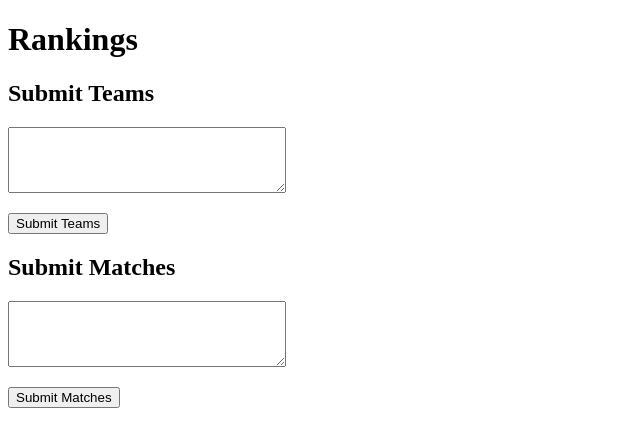
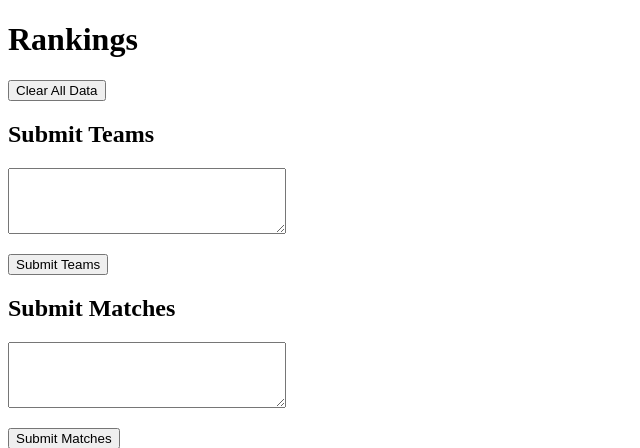
Before and after one commit to neosunhan/football-scoreboard, a Flask app: page / in a window 1280 px wide. Shown: the top 448 px of the page, without its empty margins (0-640 px from the left). Run offline with Flask 3, Linux system fonts and the light colour scheme.

Commit message:
Implement clear all data

```diff
--- a/app/forms.py
+++ b/app/forms.py
@@ -9,3 +9,6 @@ class TeamsForm(FlaskForm):
 class MatchesForm(FlaskForm):
     matches = TextAreaField('Matches Input', validators=[Length(min=1)])
     submit = SubmitField('Submit Matches')
+
+class ClearForm(FlaskForm):
+    submit = SubmitField('Clear all data')
--- a/app/models.py
+++ b/app/models.py
@@ -97,3 +97,8 @@ def get_groups():
     for group in groups.values():
         group.sort(key=lambda team: team.rank)
     return groups
+
+
+def clear_data():
+    TEAMS.clear()
+    MATCHES.clear()
--- a/app/routes.py
+++ b/app/routes.py
@@ -1,7 +1,7 @@
 from flask import render_template, flash, redirect, url_for
 from app import app
-from app.forms import TeamsForm, MatchesForm
-from app.models import get_groups
+from app.forms import TeamsForm, MatchesForm, ClearForm
+from app.models import get_groups, clear_data
 from app.parser import parse_teams, parse_matches
 import datetime
 
@@ -10,6 +10,10 @@ import datetime
 def index():
     teams_form = TeamsForm()
     matches_form = MatchesForm()
+    # clear_form = ClearForm()
+    # if clear_form.validate_on_submit():
+    #     clear_data()
+    #     redirect(url_for('index'))
     if teams_form.validate_on_submit():
         parse_teams(teams_form.teams.data)
         flash(f"teams: {teams_form.teams.data}")
@@ -19,3 +23,8 @@ def index():
         flash(f"matches: {matches_form.matches.data}")
         redirect(url_for('index'))
     return render_template('index.html', teams=get_groups(), teams_form=teams_form, matches_form=matches_form)
+
+@app.route('/clear', methods=['POST'])
+def clear():
+    clear_data()
+    return redirect(url_for('index'))
--- a/app/templates/index.html
+++ b/app/templates/index.html
@@ -22,6 +22,9 @@
         </div>
         {% endfor %}
         {% endfor %}
+        <form action="{{ url_for('clear') }}" method="post">
+            <input class="danger" type="submit" value="Clear All Data" onclick="return confirm('Are you sure?');">
+        </form>
         <h2>Submit Teams</h2>
         <form action="" method="post">
             {{ teams_form.hidden_tag() }}
```
